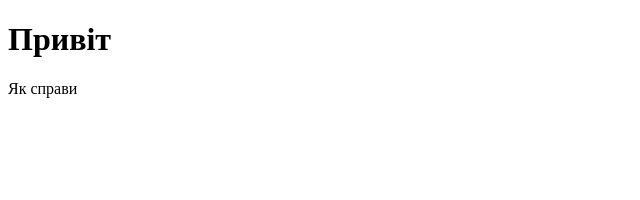
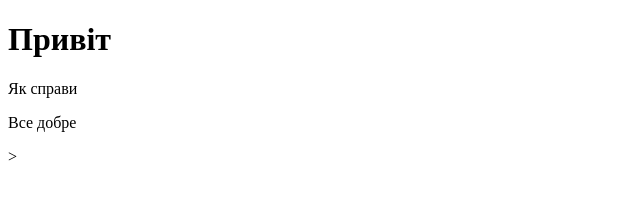
Before and after one commit to tatianaafonina/DemoLesson, a plain HTML site: page lesson0.html in a window 1280 px wide. Shown: the full height of the page, 0-640 px from the left. Drawn offline with Linux system fonts and the light colour scheme.

Commit message:
add new string les0

```diff
--- a/lesson0.html
+++ b/lesson0.html
@@ -9,6 +9,7 @@
 <body>
     <h1>Привіт</h1>
     <p>Як справи</p>
+    <p>Все добре</p>>
 
 </body>
 </html>
```
